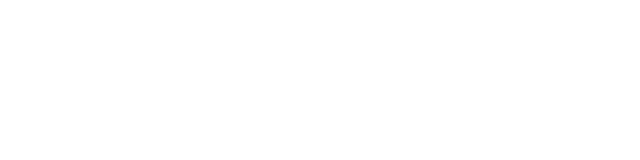
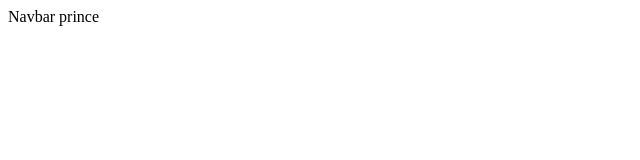
Before and after one commit to V-prince/CareerConnect, a React (Vite) app in the folder job-frontend/: page / in a window 1280 px wide. Shown: the top 160 px of the page, without its empty margins (0-640 px from the left). Built offline with nearby package versions, Linux system fonts and the light colour scheme.

Commit message:
navbar in app

```diff
--- a/job-frontend/src/App.jsx
+++ b/job-frontend/src/App.jsx
@@ -1,10 +1,12 @@
 import { useState } from 'react'
+import { Navbar } from './layouts/Navbar'
 
 function App() {
 
 
   return (
     <>
+    <Navbar/>
 
     {/* Here We Define Routes of our pages */}
 
```
